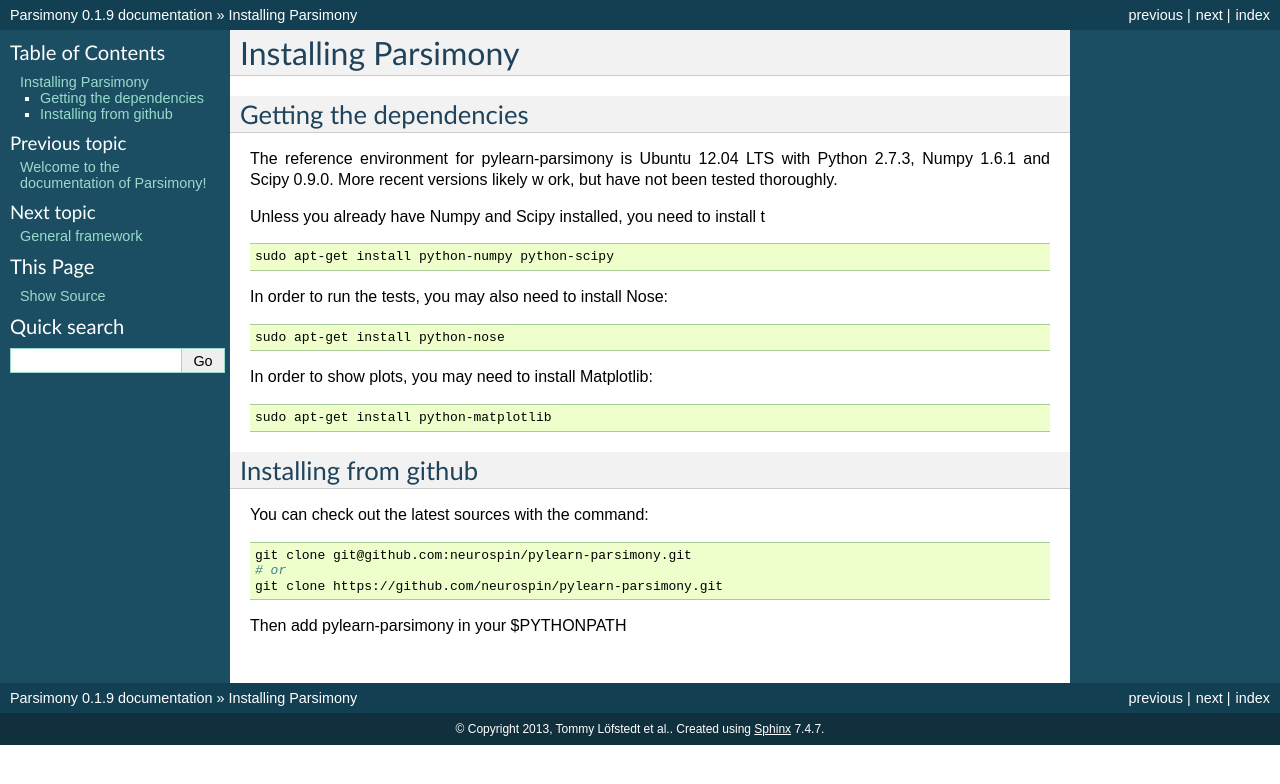
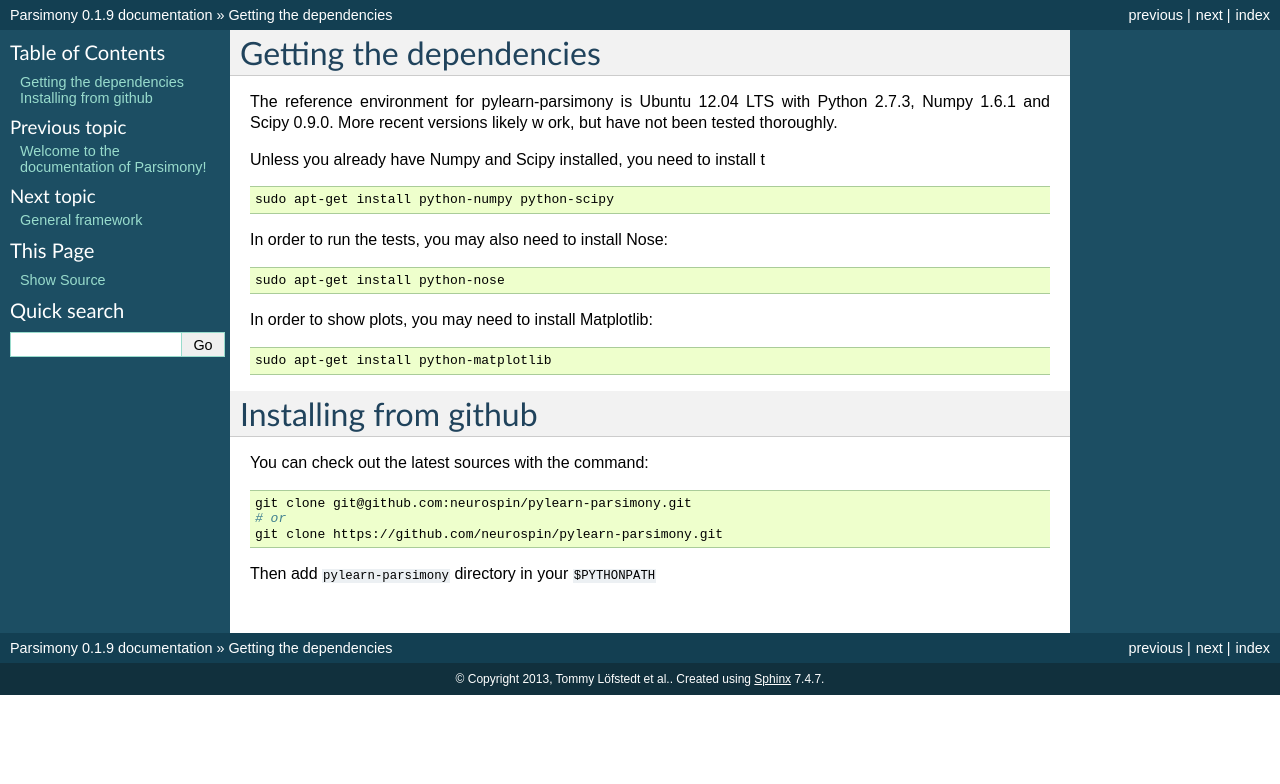
Before and after one commit to neurospin/pylearn-parsimony, a Sphinx documentation site: the page built from doc/source/installing.rst, in a window 1280 px wide. Shown: the top 784 px of the page. Built offline with Sphinx 7.4.7, drawn with Linux system fonts in a browser that asks for light colours; formulas are drawn with MathJax 3.

Commit message:
DOC: install some verbatime text

```diff
--- a/doc/source/installing.rst
+++ b/doc/source/installing.rst
@@ -1,10 +1,7 @@
 .. _installing:
 
-Installing Parsimony
-====================
-
 Getting the dependencies
-------------------------
+========================
 
 The reference environment for pylearn-parsimony is Ubuntu 12.04 LTS with
 Python 2.7.3, Numpy 1.6.1 and Scipy 0.9.0. More recent versions likely w
@@ -33,7 +30,7 @@ In order to show plots, you may need to install Matplotlib:
 
 
 Installing from github
-----------------------
+======================
 
 You can check out the latest sources with the command:
 
@@ -44,4 +41,4 @@ You can check out the latest sources with the command:
     git clone https://github.com/neurospin/pylearn-parsimony.git
 
 
-Then add pylearn-parsimony in your $PYTHONPATH
+Then add ``pylearn-parsimony`` directory in your ``$PYTHONPATH``
```
